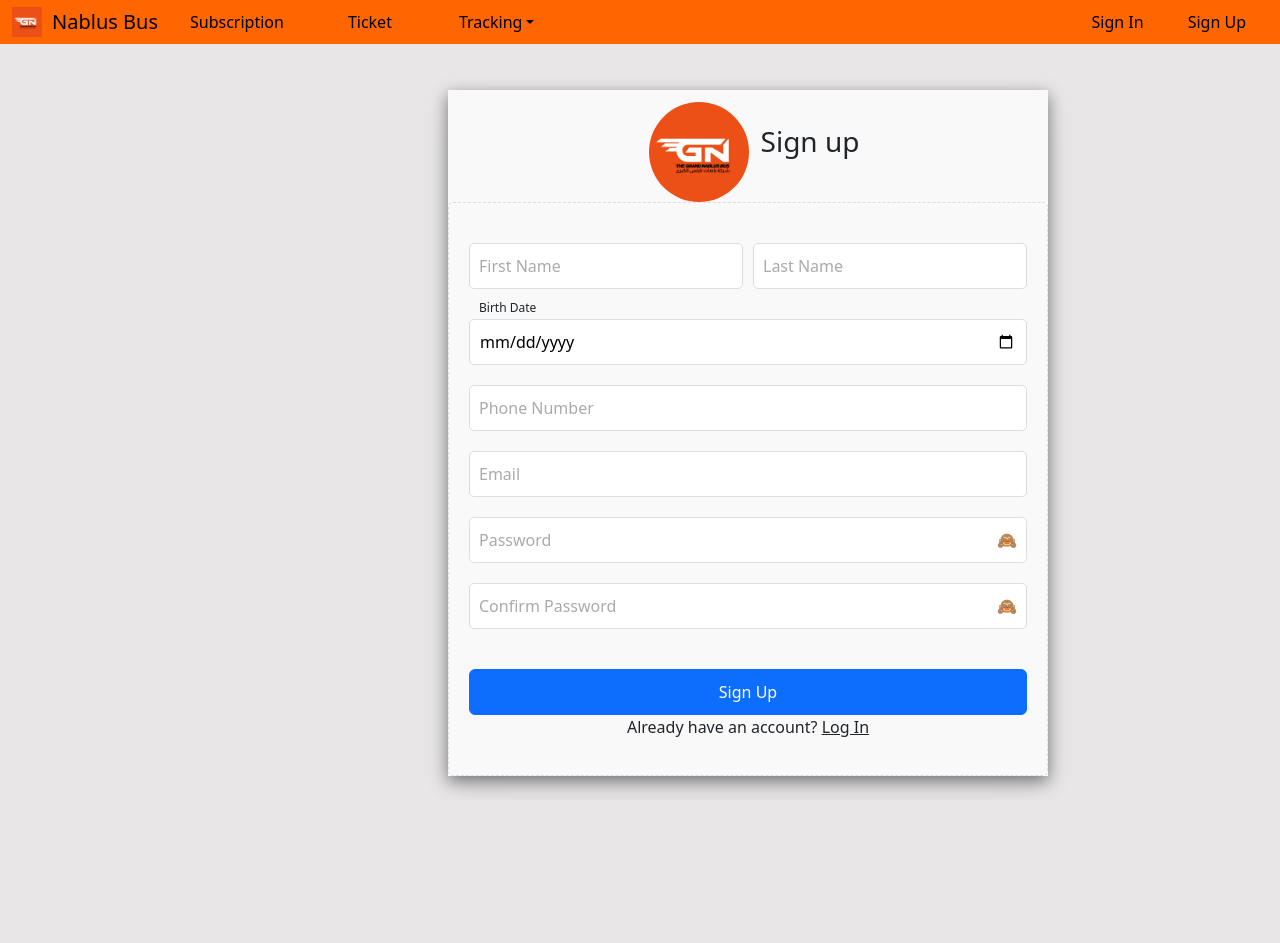
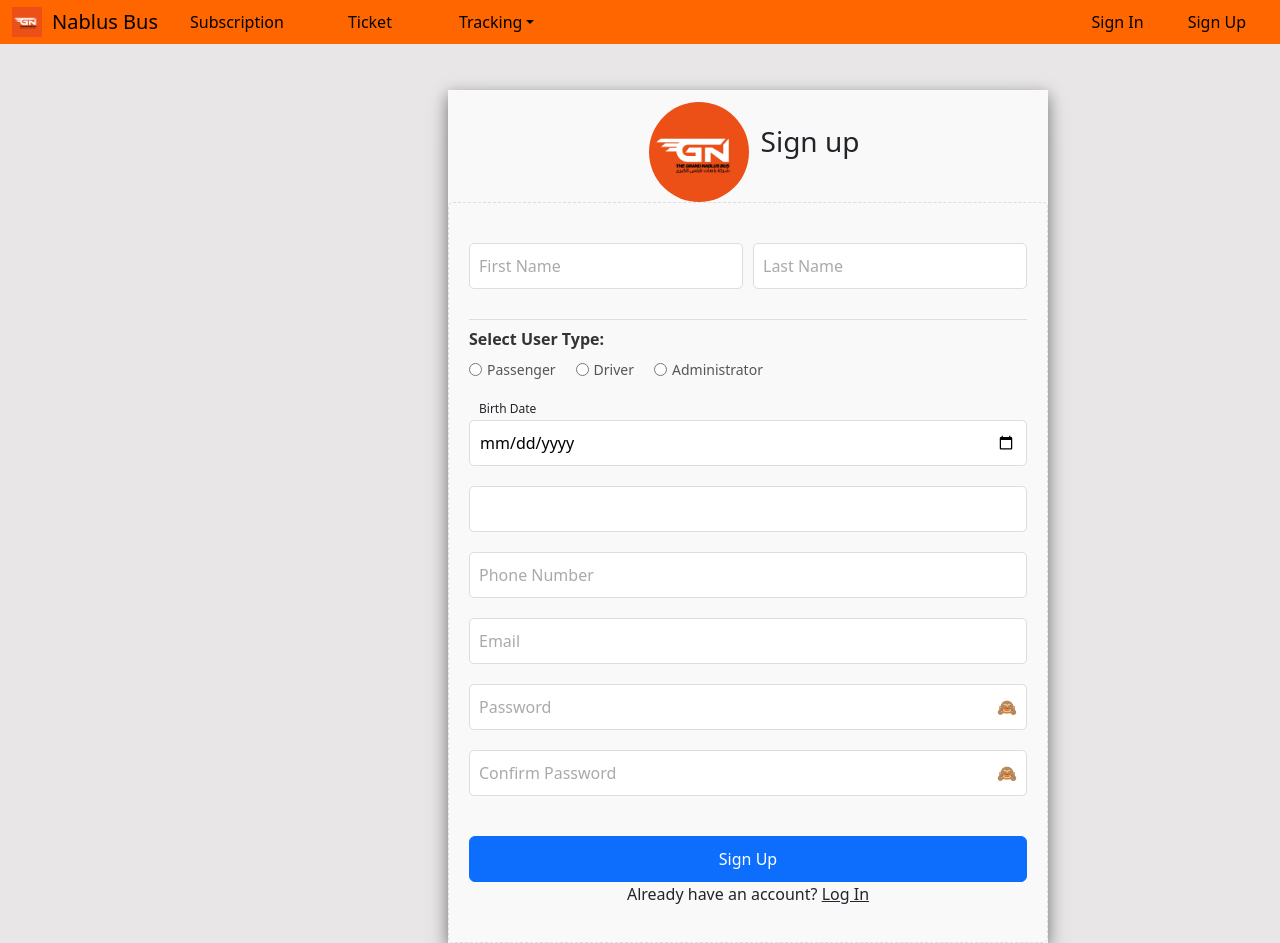
Before and after one commit to omarPALE/NablusBus, a React (Vite) app in the folder web/client/login/: page /signup in a window 1280 px wide. Before the commit the page ends 800 px from the top, so only its background shows below. Built offline with nearby package versions, Linux system fonts and the light colour scheme.

Commit message:
add radio button for i=user type

```diff
--- a/web/client/login/component/Home-component/Home-Content.jsx
+++ b/web/client/login/component/Home-component/Home-Content.jsx
@@ -1,4 +1,5 @@
 import { useEffect } from "react";
+import { useNavigate } from "react-router-dom";
 
 export default function Content() {
   useEffect(() => {
@@ -22,6 +23,8 @@ export default function Content() {
     // Cleanup observer on unmount
     return () => observer.disconnect();
   }, []);
+  const navigate = useNavigate();
+
   return (
     <div className="">
       <img src="../../img/home.jpg" width="100%"></img>
@@ -59,7 +62,15 @@ export default function Content() {
             باصات نابلس الكبرى تقدم &quot;بطاقة وقار&quot;، مبادرة حصرية لتكريم
             كبار السن
           </h2>
-          <button className="content-button"> اطلب بطاقتك</button>
+          <button
+            className="content-button"
+            onClick={() => {
+              navigate("/subscription");
+            }}
+          >
+            {" "}
+            اطلب بطاقتك
+          </button>
           <img src="../../img/waqar.jpg" className="content-img3" />
         </div>
       </div>
--- a/web/client/login/component/Home-component/ProfileMenu.jsx
+++ b/web/client/login/component/Home-component/ProfileMenu.jsx
@@ -1,12 +1,22 @@
 import { useState } from "react";
 import "./profileMenu.css";
 import PropTypes from "prop-types";
+import { useNavigate } from "react-router-dom";
 
 export default function ProfileMenu(props) {
   const [showDropdown, setShowDropdown] = useState(false);
-
+  const navigate = useNavigate();
   const toggleDropdown = () => {
     setShowDropdown((prev) => !prev);
+  };
+  const logOut = () => {
+    props.setUserState((prevState) => ({
+      ...prevState,
+      loggedIn: false,
+      email: "",
+      username: "",
+    }));
+    navigate("/login");
   };
 
   return (
@@ -37,7 +47,9 @@ export default function ProfileMenu(props) {
           </div>
           <hr />
           <button className="profile-dropdown-item">Settings</button>
-          <button className="profile-dropdown-item">Log out</button>
+          <button className="profile-dropdown-item" onClick={logOut}>
+            Log out
+          </button>
         </div>
       )}
     </div>
@@ -45,7 +57,8 @@ export default function ProfileMenu(props) {
 }
 
 ProfileMenu.propTypes = {
-  avatar: PropTypes.string, // Should be a string
-  name: PropTypes.string, // Should be a string
-  email: PropTypes.string, // Should be a string
+  avatar: PropTypes.string, // Optional string
+  name: PropTypes.string.isRequired, // Required string
+  email: PropTypes.string.isRequired, // Required string
+  setUserState: PropTypes.func.isRequired, // Function
 };
--- a/web/client/login/component/Nav.jsx
+++ b/web/client/login/component/Nav.jsx
@@ -5,12 +5,12 @@ import ProfileMenu from "./Home-component/ProfileMenu";
 import TrackingDropdown from "./TrackingDropDown/TrackingDropDown";
 export default function Nav(props) {
   const navigate = useNavigate();
-  console.log(props.userState);
   const user = {
     name: props.userState.username,
     email: props.userState.email,
     avatar: "https://via.placeholder.com/150", // Optional profile picture URL
   };
+
   return (
     <nav className="navbar navbar-expand-lg bg-body-tertiary">
       <div className="container-fluid">
@@ -23,8 +23,8 @@ export default function Nav(props) {
         />
         <a
           className="navbar-brand"
+          cursor="pointer"
           onClick={() => navigate("/home")}
-          cursor="pointer"
         >
           Nablus Bus
         </a>
@@ -78,7 +78,11 @@ export default function Nav(props) {
             </button>
           )}
           {props.userState?.loggedIn && (
-            <ProfileMenu name={user.name} email={user.email} />
+            <ProfileMenu
+              name={user.name}
+              email={user.email}
+              setUserState={props.setUserState}
+            />
           )}
         </div>
       </div>
@@ -87,5 +91,10 @@ export default function Nav(props) {
 }
 
 Nav.propTypes = {
-  userState: PropTypes.func.isRequired,
+  userState: PropTypes.shape({
+    loggedIn: PropTypes.bool.isRequired,
+    email: PropTypes.string.isRequired,
+    username: PropTypes.string.isRequired,
+  }).isRequired,
+  setUserState: PropTypes.func.isRequired,
 };
--- a/web/client/login/component/login-component/Login-Content.jsx
+++ b/web/client/login/component/login-component/Login-Content.jsx
@@ -3,9 +3,11 @@ import { useNavigate } from "react-router-dom";
 import { useState } from "react";
 import axios from "axios";
 
+
+
+
 export default function LoginContent(props) {
   const navigate = useNavigate();
-
   // State to manage sign-in information and errors
   const [signInInfo, setSignInInfo] = useState({
     email: "",
@@ -14,7 +16,6 @@ export default function LoginContent(props) {
   const [error, setError] = useState(""); // State to manage error message
   const [isPasswordInvalid, setIsPasswordInvalid] = useState(false); // State for red border
   const [isEmailInvalid, setIsEmailInvalid] = useState(false); // State for red border
-
   const handleEmailChange = (e) => {
     setSignInInfo((prevState) => ({
       ...prevState,
--- a/web/client/login/component/signup-component/SignupForm.jsx
+++ b/web/client/login/component/signup-component/SignupForm.jsx
@@ -4,6 +4,7 @@ import { useNavigate } from "react-router-dom";
 import { Button } from "react-bootstrap";
 import axios from "axios";
 import PropTypes from "prop-types";
+import "./signUpStyles.css";
 
 const FormContainer = styled.div`
   width: 600px;
@@ -428,15 +429,78 @@ const SignupForm = (props) => {
                 type={type}
                 value={values[name] || ""}
                 onFocus={() => handleFocus(name)}
-                // onBlur={handleSubmit}
                 onChange={(e) => handleChange(name, e.target.value)}
               />
               <small></small>
             </InputWrapper>
           ))}
         </InputRow>
+        <div className="user-type-section">
+          <h3 className="user-type-title">Select User Type:</h3>
+          <div className="user-type-options">
+            <label className="user-type-label">
+              <input
+                type="radio"
+                name="userType"
+                value="Passenger"
+                onChange={() =>
+                  setValues({ ...values, userType: "Passenger", workId: "" })
+                }
+                checked={values.userType === "Passenger"}
+              />
+              Passenger
+            </label>
+            <label className="user-type-label">
+              <input
+                type="radio"
+                name="userType"
+                value="Driver"
+                onChange={() => setValues({ ...values, userType: "Driver" })}
+                checked={values.userType === "Driver"}
+              />
+              Driver
+            </label>
+            <label className="user-type-label">
+              <input
+                type="radio"
+                name="userType"
+                value="Administrator"
+                onChange={() =>
+                  setValues({
+                    ...values,
+                    userType: "Administrator",
+                    workId: "",
+                  })
+                }
+                checked={values.userType === "Administrator"}
+              />
+              Administrator
+            </label>
+          </div>
+          {values.userType === "Driver" && (
+            <div className="work-id-field">
+              <InputWrapper>
+                <Placeholder
+                  isFocusedOrFilled={focusStates.workId || values.workId}
+                >
+                  Work ID
+                </Placeholder>
+                <InputField
+                  ref={(el) => (formRefs.current.workIdEl = el)}
+                  type="text"
+                  value={values.workId || ""}
+                  onFocus={() => handleFocus("workId")}
+                  onChange={(e) => handleChange("workId", e.target.value)}
+                />
+                <small></small>
+              </InputWrapper>
+            </div>
+          )}
+        </div>
+
         {[
           { name: "date", label: "Birth Date", type: "date", refName: "date" },
+          {},
           {
             name: "phone",
             label: "Phone Number",
--- /dev/null
+++ b/web/client/login/component/signup-component/signUpStyles.css
@@ -0,0 +1,32 @@
+.user-type-section {
+    margin: 20px 0;
+    padding: 10px 0;
+    border-top: 1px solid #ddd;
+}
+
+.user-type-title {
+    margin-bottom: 10px;
+    font-size: 16px;
+    color: #333;
+    font-weight: bold;
+}
+
+.user-type-options {
+    display: flex;
+    gap: 20px;
+    align-items: center;
+    margin-top: 10px;
+}
+
+.user-type-label {
+    display: flex;
+    align-items: center;
+    gap: 5px;
+    font-size: 14px;
+    color: #555;
+    cursor: pointer;
+}
+
+.work-id-field {
+    margin-top: 15px;
+}
--- a/web/client/login/src/App.jsx
+++ b/web/client/login/src/App.jsx
@@ -11,14 +11,13 @@ import { useState } from "react";
 function App() {
   const [userState, setUserState] = useState({
     loggedIn: false,
-    email:"",
-    username:"",
+    email: "",
+    username: "",
   });
-  console.log("hi from app ==>>> " + userState.loggedIn);
 
   return (
     <div className="main-continer">
-      <Nav userState={userState} />
+      <Nav userState={userState} setUserState={setUserState} />
       <ScrollToTop />
       <Routes>
         <Route
```
